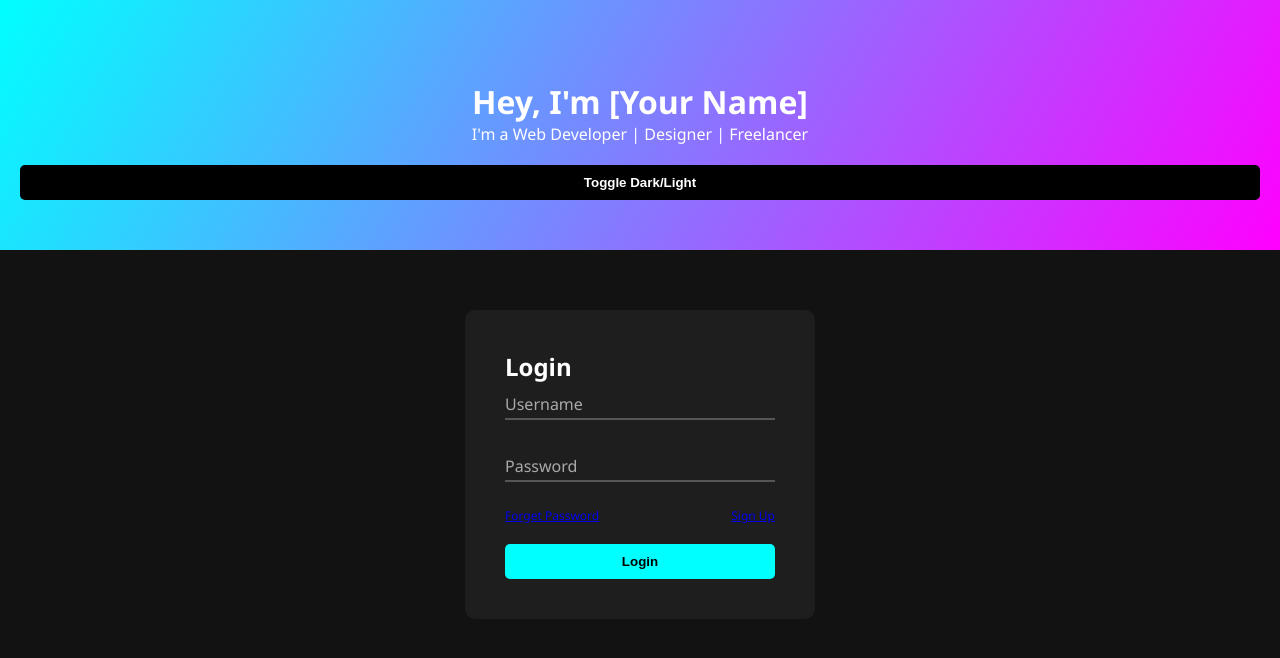
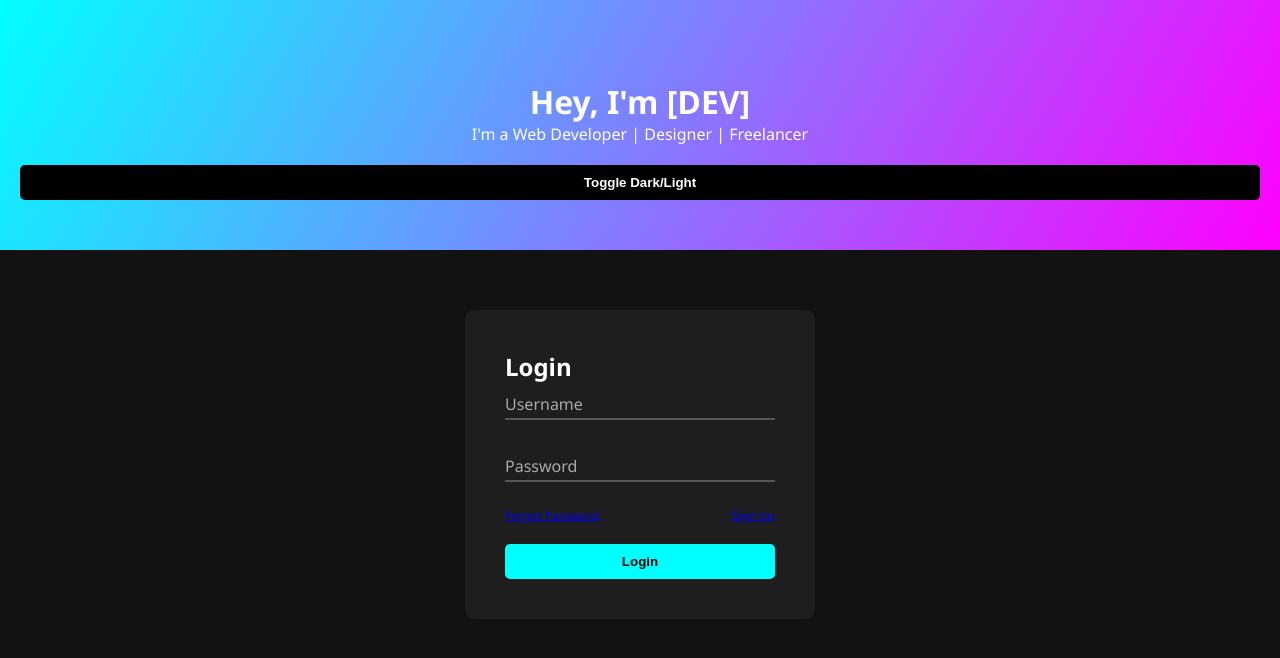
Before and after one commit to DEVBARMAN-L/Portfolio-new, a plain HTML site: page index.html in a window 1280 px wide. Drawn offline with Linux system fonts and the light colour scheme.

Commit message:
Update index.html

```diff
--- a/index.html
+++ b/index.html
@@ -8,7 +8,7 @@
 </head>
 <body>
   <header class="hero">
-    <h1>Hey, I'm [Your Name]</h1>
+    <h1>Hey, I'm [DEV]</h1>
     <p>I'm a Web Developer | Designer | Freelancer</p>
     <button id="modeToggle">Toggle Dark/Light</button>
   </header>
```
